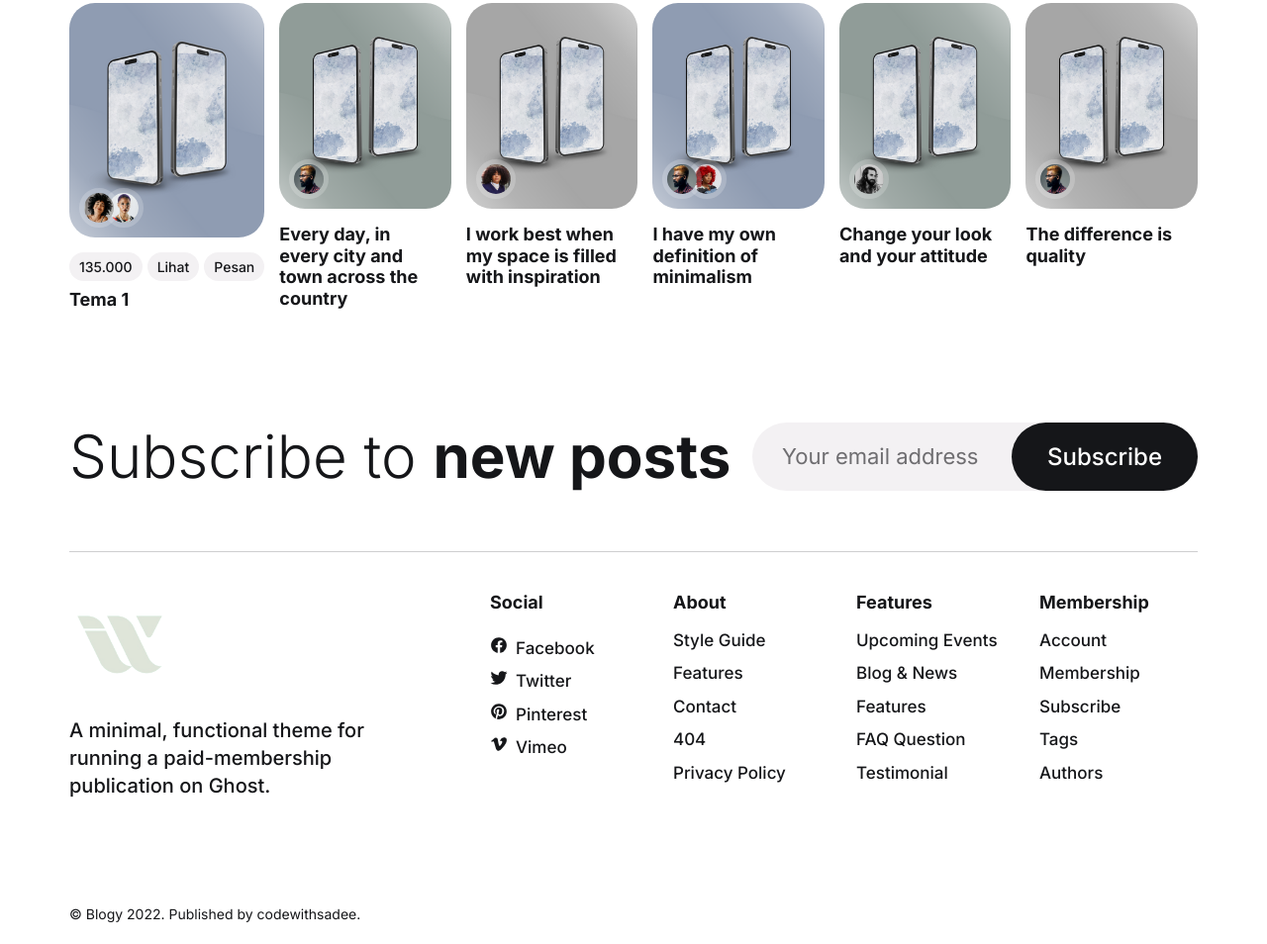
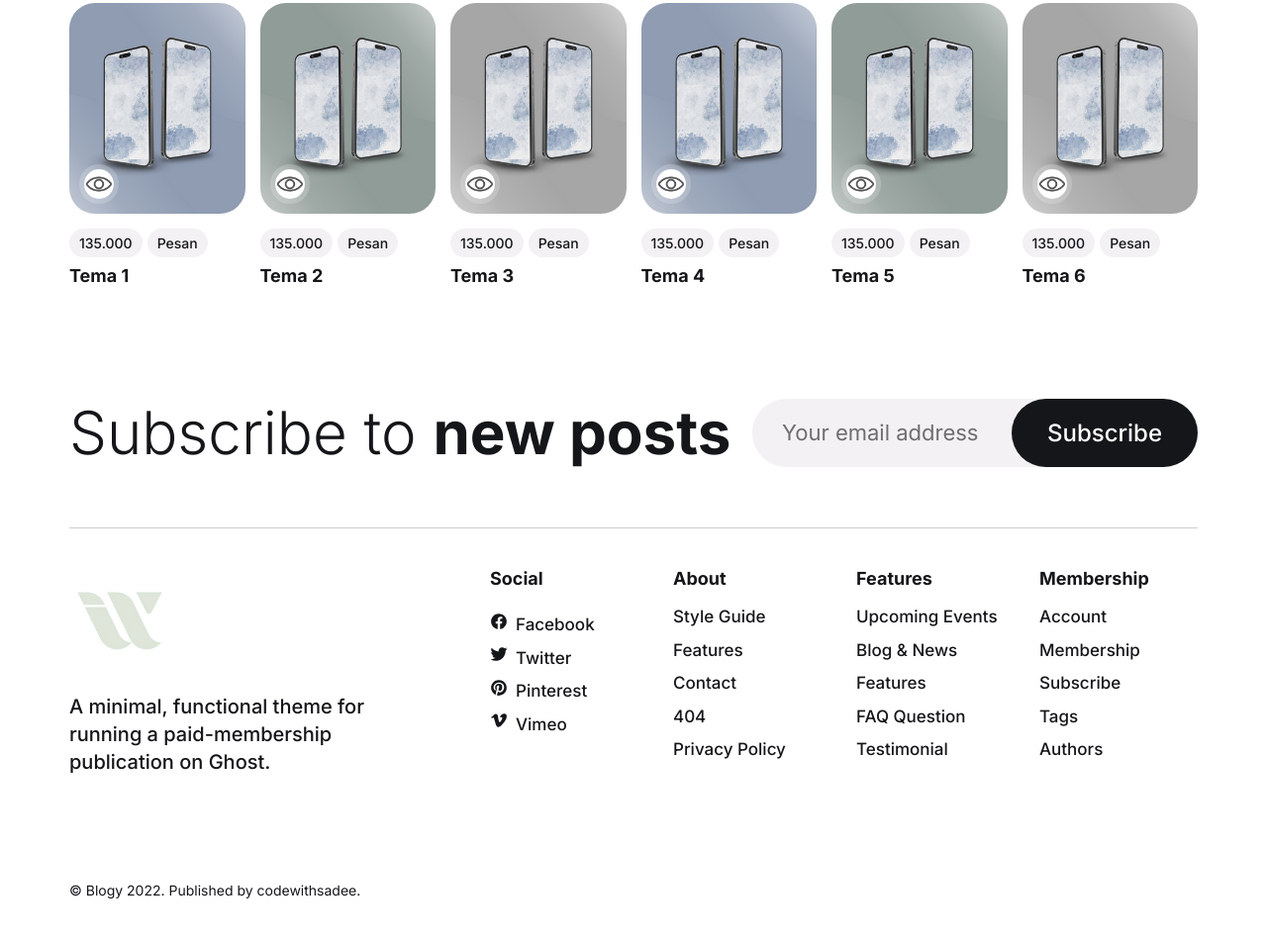
Before and after one commit to sahdanka13/ivy, a plain HTML site: page index.html in a window 1280 px wide. Shown: the part 3220-4174 px from the top of the page at 99% size. After the commit the page ends 4150 px from the top, so only its background shows below. Drawn offline with nearby package versions, Linux system fonts and the light colour scheme.

Commit message:
Add files via upload

```diff
--- a/index.html
+++ b/index.html
@@ -901,14 +901,7 @@
 
                     <li class="avatar-item">
                       <a href="#" class="avatar img-holder" style="--width: 100; --height: 100;">
-                        <img src="./assets/images/author-5.jpg" width="100" height="100" loading="lazy" alt="Author"
-                          class="img-cover">
-                      </a>
-                    </li>
-
-                    <li class="avatar-item">
-                      <a href="#" class="avatar img-holder" style="--width: 100; --height: 100;">
-                        <img src="./assets/images/author-2.jpg" width="100" height="100" loading="lazy" alt="Author"
+                        <img src="./assets/images/eye.png" width="100" height="100" loading="lazy" alt="Author"
                           class="img-cover">
                       </a>
                     </li>
@@ -922,10 +915,6 @@
 
                       <li>
                         <a href="#" class="card-tag">135.000</a>
-                      </li>
-
-                      <li>
-                        <a href="#" class="card-tag">Lihat</a>
                       </li>
 
                       <li>
@@ -956,7 +945,7 @@
 
                     <li class="avatar-item">
                       <a href="#" class="avatar img-holder" style="--width: 100; --height: 100;">
-                        <img src="./assets/images/author-3.jpg" width="100" height="100" loading="lazy" alt="Author"
+                        <img src="./assets/images/eye.png" width="100" height="100" loading="lazy" alt="Author"
                           class="img-cover">
                       </a>
                     </li>
@@ -966,11 +955,24 @@
 
                 <div class="card-content">
 
+                  <ul class="card-meta-list">
+
+                    <li>
+                      <a href="#" class="card-tag">135.000</a>
+                    </li>
+
+                    <li>
+                      <a href="#" class="card-tag">Pesan</a>
+                    </li>
+
+                  </ul>
+
                   <h3 class="h5">
                     <a href="#" class="card-title hover:underline">
-                      Every day, in every city and town across the country
+                      Tema 2
                     </a>
                   </h3>
+
 
                 </div>
 
@@ -988,7 +990,7 @@
 
                     <li class="avatar-item">
                       <a href="#" class="avatar img-holder" style="--width: 100; --height: 100;">
-                        <img src="./assets/images/author-1.jpg" width="100" height="100" loading="lazy" alt="Author"
+                        <img src="./assets/images/eye.png" width="100" height="100" loading="lazy" alt="Author"
                           class="img-cover">
                       </a>
                     </li>
@@ -998,9 +1000,21 @@
 
                 <div class="card-content">
 
+                  <ul class="card-meta-list">
+
+                    <li>
+                      <a href="#" class="card-tag">135.000</a>
+                    </li>
+
+                    <li>
+                      <a href="#" class="card-tag">Pesan</a>
+                    </li>
+
+                  </ul>
+
                   <h3 class="h5">
                     <a href="#" class="card-title hover:underline">
-                      I work best when my space is filled with inspiration
+                      Tema 3
                     </a>
                   </h3>
 
@@ -1020,14 +1034,7 @@
 
                     <li class="avatar-item">
                       <a href="#" class="avatar img-holder" style="--width: 100; --height: 100;">
-                        <img src="./assets/images/author-4.jpg" width="100" height="100" loading="lazy" alt="Author"
-                          class="img-cover">
-                      </a>
-                    </li>
-
-                    <li class="avatar-item">
-                      <a href="#" class="avatar img-holder" style="--width: 100; --height: 100;">
-                        <img src="./assets/images/author-3.jpg" width="100" height="100" loading="lazy" alt="Author"
+                        <img src="./assets/images/eye.png" width="100" height="100" loading="lazy" alt="Author"
                           class="img-cover">
                       </a>
                     </li>
@@ -1037,9 +1044,21 @@
 
                 <div class="card-content">
 
+                  <ul class="card-meta-list">
+
+                    <li>
+                      <a href="#" class="card-tag">135.000</a>
+                    </li>
+
+                    <li>
+                      <a href="#" class="card-tag">Pesan</a>
+                    </li>
+
+                  </ul>
+
                   <h3 class="h5">
                     <a href="#" class="card-title hover:underline">
-                      I have my own definition of minimalism
+                      Tema 4
                     </a>
                   </h3>
 
@@ -1059,7 +1078,7 @@
 
                     <li class="avatar-item">
                       <a href="#" class="avatar img-holder" style="--width: 100; --height: 100;">
-                        <img src="./assets/images/author-6.jpg" width="100" height="100" loading="lazy" alt="Author"
+                        <img src="./assets/images/eye.png" width="100" height="100" loading="lazy" alt="Author"
                           class="img-cover">
                       </a>
                     </li>
@@ -1069,9 +1088,21 @@
 
                 <div class="card-content">
 
+                  <ul class="card-meta-list">
+
+                    <li>
+                      <a href="#" class="card-tag">135.000</a>
+                    </li>
+
+                    <li>
+                      <a href="#" class="card-tag">Pesan</a>
+                    </li>
+
+                  </ul>
+
                   <h3 class="h5">
                     <a href="#" class="card-title hover:underline">
-                      Change your look and your attitude
+                      Tema 5
                     </a>
                   </h3>
 
@@ -1091,7 +1122,7 @@
 
                     <li class="avatar-item">
                       <a href="#" class="avatar img-holder" style="--width: 100; --height: 100;">
-                        <img src="./assets/images/author-3.jpg" width="100" height="100" loading="lazy" alt="Author"
+                        <img src="./assets/images/eye.png" width="100" height="100" loading="lazy" alt="Author"
                           class="img-cover">
                       </a>
                     </li>
@@ -1101,9 +1132,21 @@
 
                 <div class="card-content">
 
+                  <ul class="card-meta-list">
+
+                    <li>
+                      <a href="#" class="card-tag">135.000</a>
+                    </li>
+
+                    <li>
+                      <a href="#" class="card-tag">Pesan</a>
+                    </li>
+
+                  </ul>
+
                   <h3 class="h5">
                     <a href="#" class="card-title hover:underline">
-                      The difference is quality
+                      Tema 6
                     </a>
                   </h3>
 
```
